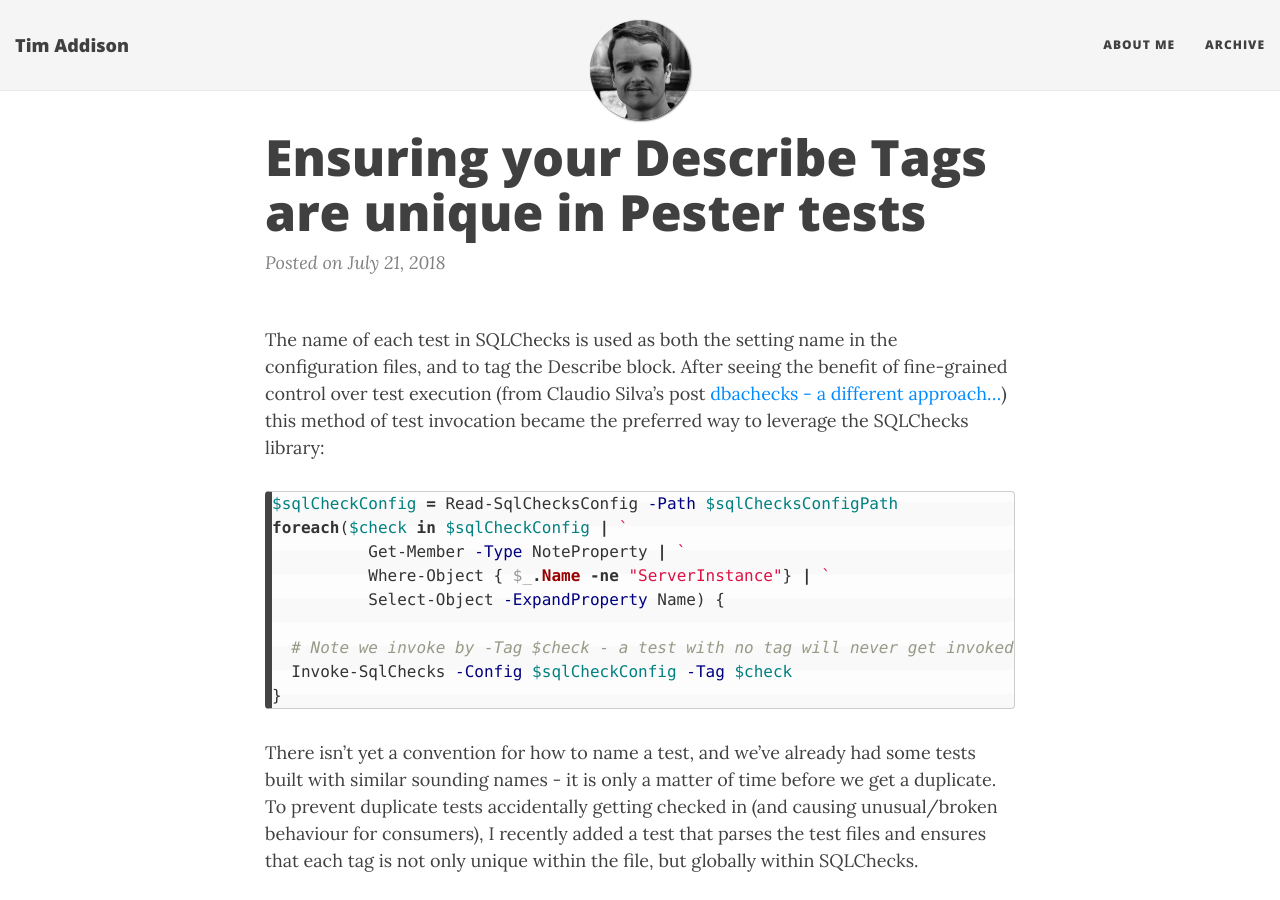
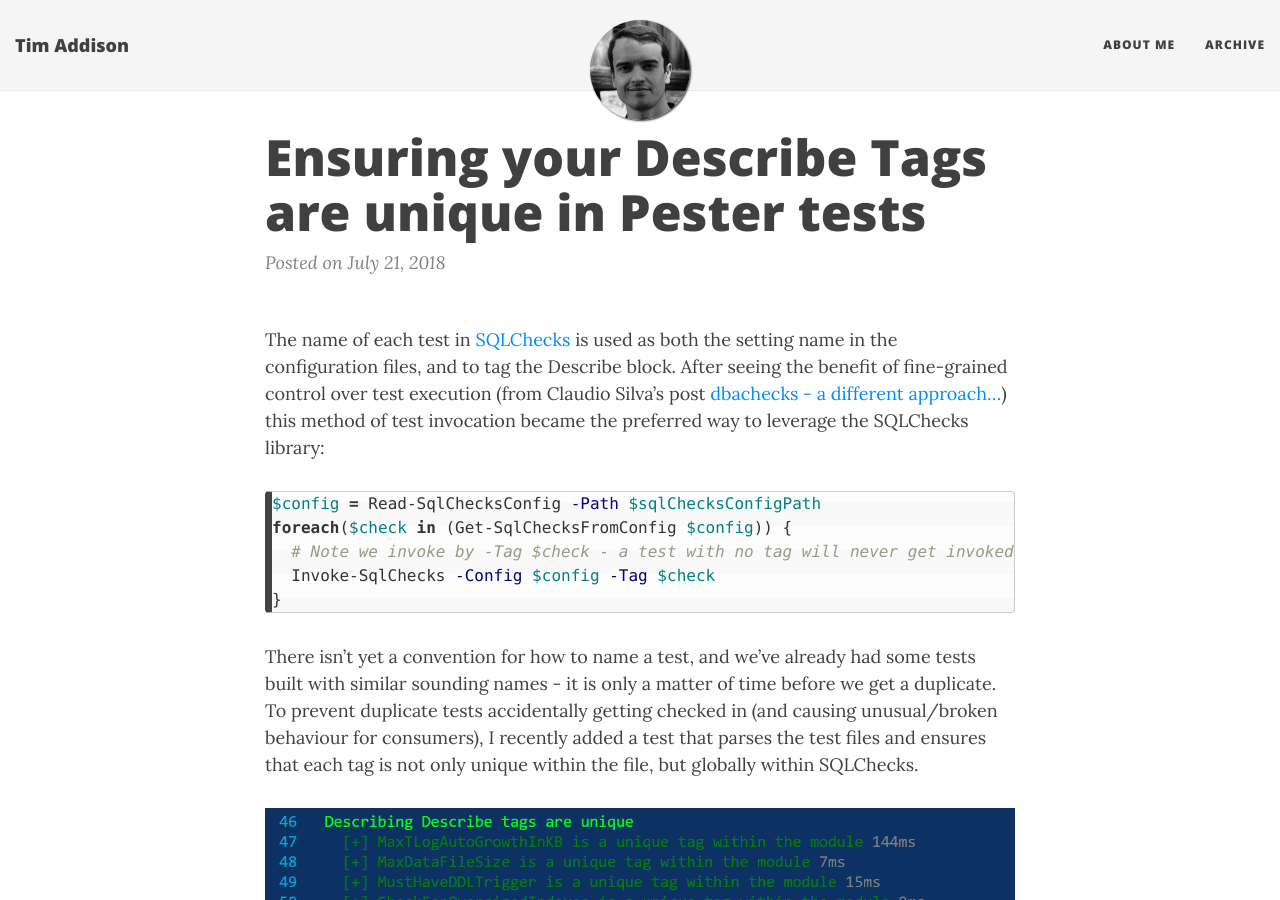
Before and after one commit to taddison/tjaddison.com, a Jekyll site: the page built from _posts/2018/2018-07-21-Ensuing-your-describe-tags-are-unique-in-pester-tests.md, in a window 1280 px wide and 900 px high. Built offline with Jekyll 4.4.1, drawn with Linux system fonts in a browser that asks for light colours; nearby versions of some CDN libraries.

Commit message:
Simplify initial example

````diff
--- a/_posts/2018/2018-07-21-Ensuing-your-describe-tags-are-unique-in-pester-tests.md
+++ b/_posts/2018/2018-07-21-Ensuing-your-describe-tags-are-unique-in-pester-tests.md
@@ -4,17 +4,13 @@
 share-img: https://tjaddison.com/assets/2018/2018-07-21/DescribeTagsAppVeyor.png
 ---
 
-The name of each test in SQLChecks is used as both the setting name in the configuration files, and to tag the Describe block.  After seeing the benefit of fine-grained control over test execution (from Claudio Silva's post [dbachecks - a different approach...]) this method of test invocation became the preferred way to leverage the SQLChecks library:
+The name of each test in [SQLChecks] is used as both the setting name in the configuration files, and to tag the Describe block.  After seeing the benefit of fine-grained control over test execution (from Claudio Silva's post [dbachecks - a different approach...]) this method of test invocation became the preferred way to leverage the SQLChecks library:
 
 ```powershell
-$sqlCheckConfig = Read-SqlChecksConfig -Path $sqlChecksConfigPath
-foreach($check in $sqlCheckConfig | `
-          Get-Member -Type NoteProperty | `
-          Where-Object { $_.Name -ne "ServerInstance"} | `
-          Select-Object -ExpandProperty Name) {
-
+$config = Read-SqlChecksConfig -Path $sqlChecksConfigPath
+foreach($check in (Get-SqlChecksFromConfig $config)) {
   # Note we invoke by -Tag $check - a test with no tag will never get invoked
-  Invoke-SqlChecks -Config $sqlCheckConfig -Tag $check
+  Invoke-SqlChecks -Config $config -Tag $check
 }
 ```
 
````
Also changed, not shown: other parts of _posts/2018/2018-07-21-Ensuing-your-describe-tags-are-unique-in-pester-tests.md (+1 -0 lines).
